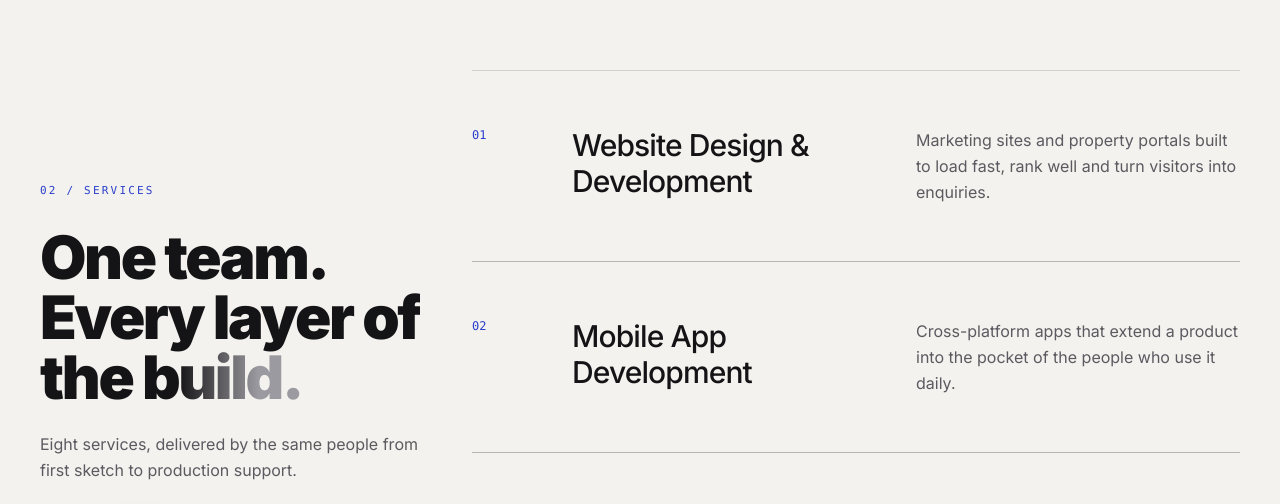
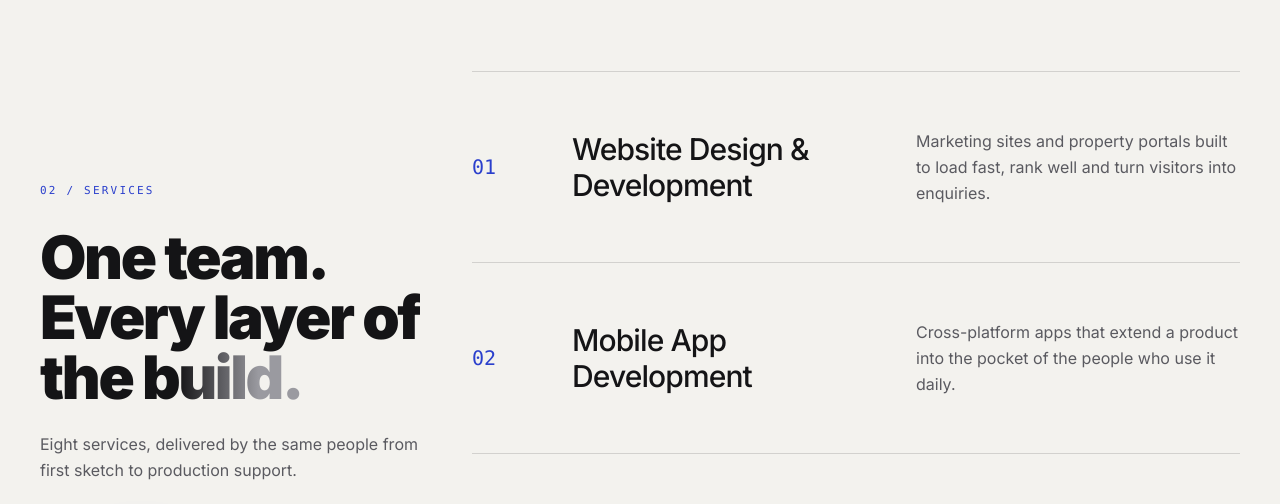
Before and after one commit to HarshalTarwale/Tech-Monkeys, a Next.js app: page / in a window 1280 px wide. Shown: the part 3471-3975 px from the top of the page. Built offline with nearby package versions, Linux system fonts and the light colour scheme.

Commit message:
improved the effect

```diff
--- a/components/sections/capabilities.tsx
+++ b/components/sections/capabilities.tsx
@@ -16,12 +16,12 @@ import type { Service } from "@/lib/content";
  * Capabilities: sticky left panel with a mark that rotates on scroll
  * progress, and a list of services.
  *
- * Hover state is restrained rather than a colour fill: the row's own top
- * and bottom rules darken to solid ink and the title scales up fractionally
- * (1.015x — enough to register, not enough to reflow neighbouring text).
- * Both are transitions on transform/border-color, so nothing shifts layout.
- * Each row owns its top rule (rather than sharing the previous row's bottom
- * rule) so darkening on hover never bleeds into the row above it.
+ * Hover state: the mono index number ("01") turns accent blue and scales up,
+ * and the title scales up fractionally alongside it. No border or fill
+ * change — the accent-on-mono-numeral pattern already appears elsewhere on
+ * the site (division IDs, ledger status column), so this reuses an existing
+ * visual language instead of inventing a new hover treatment. Borders stay
+ * plain hairlines throughout; nothing about the row's edges changes.
  */
 export function Capabilities({ services }: { services: Service[] }) {
   const ref = useRef<HTMLElement>(null);
@@ -62,33 +62,31 @@ export function Capabilities({ services }: { services: Service[] }) {
             />
           </div>
 
-          <div>
+          <div className="border-t border-line-strong">
             {services.map((service) => (
-              // Each row carries its own top rule and a negative top-margin
-              // equal to its width, stacking flush against the row above
-              // rather than sharing one border — so hover darkens only this
-              // row's own edges, never bleeding into its neighbour's.
-              //
-              // The rule itself is a 1px border (keeps the idle state a true
-              // hairline) plus a box-shadow that grows to a second, thicker
-              // line on hover. box-shadow doesn't participate in layout, so
-              // "bolding" the rule this way never shifts the row above or
-              // below — a border-width transition would.
-              //
-              // TUNING: two things control this effect, both below.
-              //   - hover:border-ink  -> the 1px border's hover colour.
-              //     Solid ink (full black). Swap to hover:border-ink/NN for
-              //     a translucent version instead.
-              //   - hover:shadow-[0_-1px_...] / [0_1px_...] -> the "bold"
-              //     companion line, offset 1px outward from the border on
-              //     each side. That 1px is the width control: raise it
-              //     (e.g. 0_-2px) for a thicker band, drop to 0px to turn
-              //     the bolding off and keep only the colour change.
+              // TUNING:
+              //   - items-center on the row -> vertically aligns the index
+              //     number with the title's baseline. A plain grid
+              //     top-aligns by default, which is what made "04" sit
+              //     above "Web Apps & SaaS Platforms" instead of level
+              //     with it.
+              //   - text-[14px] md:text-[20px] on the index -> its idle
+              //     size, set 10px below the title's own text-2xl (24px) /
+              //     md:text-3xl (30px) so the gap is a fixed, checkable
+              //     relationship rather than an arbitrary utility class.
+              //   - Both index and title scale by the SAME factor (1.08) on
+              //     hover, not independent ones. Scaling the index harder
+              //     than the title (it was 1.4x vs 1.08x) shrank the 10px
+              //     gap down to ~4px on hover — matching factors keeps the
+              //     10px-smaller relationship intact at (30-20)*1.08=10.8px,
+              //     essentially unchanged, while both still visibly grow.
+              //   Both share origin-left so they grow away from the number
+              //   column rather than into the summary text on the right.
               <article
                 key={service.slug}
-                className="group relative -mt-px grid gap-5 border-y border-line-strong py-10 shadow-[0_0_0_0_transparent,0_0_0_0_transparent] transition-[border-color,box-shadow] duration-300 ease-out hover:z-10 hover:border-ink hover:shadow-[0_-1px_0_0_var(--tm-ink),0_1px_0_0_var(--tm-ink)] md:grid-cols-[80px_1fr_1fr] md:py-14"
+                className="group grid items-center gap-5 border-b border-line-strong py-10 md:grid-cols-[80px_1fr_1fr] md:py-14"
               >
-                <span className="font-mono text-xs text-accent-deep">
+                <span className="origin-left font-mono text-[14px] text-accent-deep transition-[color,scale] duration-300 ease-out group-hover:scale-[1.08] group-hover:text-accent md:text-[20px]">
                   {service.index}
                 </span>
                 <h3 className="origin-left text-2xl font-medium tracking-[-.03em] text-ink transition-transform duration-300 ease-out group-hover:scale-[1.08] md:text-3xl">
```
